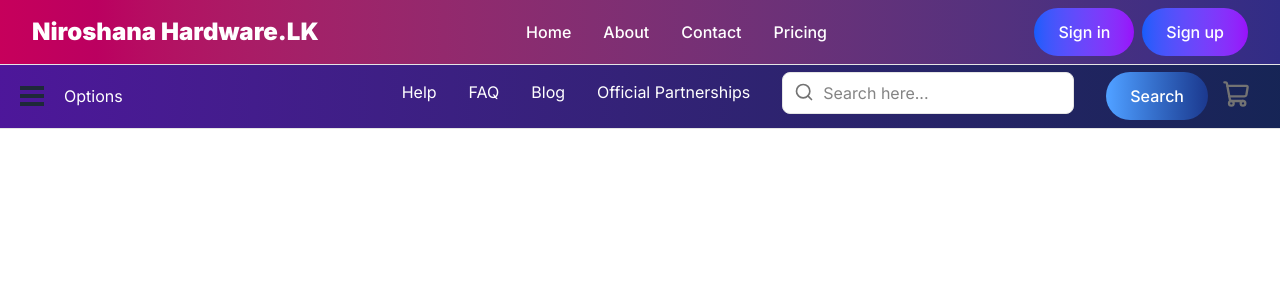
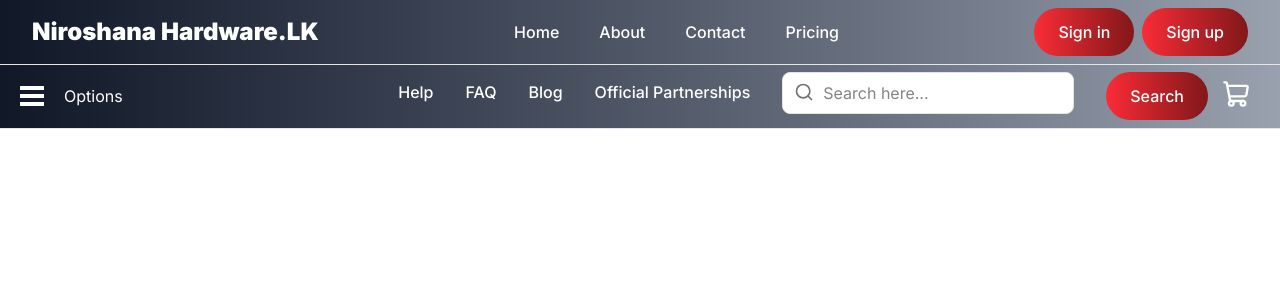
Before and after one commit to Lil-ice-Cloud/Niroshana-Hardware-Digital-Commerce-Platform, a Next.js app: page / in a window 1280 px wide. Shown: the top 300 px of the page. Built offline with nearby package versions, Linux system fonts and the light colour scheme.

Commit message:
sidebar colors

```diff
--- a/components/ui/Navbar/Navbar.tsx
+++ b/components/ui/Navbar/Navbar.tsx
@@ -16,8 +16,8 @@ export default function Navbar () {
         right-0
         z-50
         bg-linear-to-r
-        from-pink-700
-        to-indigo-900
+        to-gray-400
+        from-gray-900
         backdrop-blur-md
         border-b
         border-border
@@ -62,6 +62,9 @@ export default function Navbar () {
                                     key={item.link}
                                     href={item.link}
                                     className="
+                                    hover:bg-red-700
+                                    p-1
+                                    rounded-lg
                                     text-white
                                     font-medium
                                     ">
@@ -79,31 +82,33 @@ export default function Navbar () {
                     ">
                         <button className="
                         bg-linear-to-r
-                        from-blue-600
-                        to-purple-600
-                        hover:from-green-400
-                        hover:to-indigo-600
+                        from-red-500
+                        to-red-900
+                        hover:from-red-900
+                        hover:to-red-500
                         text-white
                         transition-colors
                         font-medium
                         rounded-full
                         px-6
                         py-3
+                        cursor-pointer
                         ">
                             Sign in
                         </button>
                         <button className="
                         bg-linear-to-r
-                        from-blue-600
-                        to-purple-600
-                        hover:from-green-400
-                        hover:to-indigo-600
+                        from-red-500
+                        to-red-900
+                        hover:from-red-900
+                        hover:to-red-500
                         text-white
                         transition-colors
                         font-medium
                         rounded-full
                         px-6
                         py-3
+                        cursor-pointer
                         ">
                             Sign up
                         </button>
--- a/components/ui/SideBar/Sidebar.tsx
+++ b/components/ui/SideBar/Sidebar.tsx
@@ -1,6 +1,6 @@
 "use client";
 import { useState } from "react";
-import { Settings } from "lucide-react";
+import {Settings, Users} from "lucide-react";
 import PriceRangeSlider from "@/components/ui/SideBar/PriceRangeSlider";
 
 export default function Sidebar() {
@@ -17,17 +17,17 @@ export default function Sidebar() {
                 p-5
                 flex
                 gap-5
-
                 ">
                     {/* Naw bar animation */}
                     <button onClick={toggleNav} className={`
                     space-y-1
+                    cursor-pointer
                     `}>
                         <span className={`
                         block
                         h-1
                         w-6
-                        bg-gray-800
+                        bg-white
                         ${isOpen ?
                             "rotate-45 " +
                             "translate-y-2" : ''
@@ -37,7 +37,7 @@ export default function Sidebar() {
                             `block
                             h-1
                             w-6
-                            bg-gray-800
+                            bg-white
                         ${isOpen ?
                                 "opacity-0" : ''
                             }`}></span>
@@ -46,7 +46,7 @@ export default function Sidebar() {
                         block
                         h-1
                         w-6
-                        bg-gray-800
+                        bg-white
                         ${isOpen ?
                             "-rotate-45 " +
                             "-translate-y-2" : ''
@@ -60,9 +60,9 @@ export default function Sidebar() {
                 {/* Sidebar content with hover animation */}
                 <div className={`
                 bg-linear-to-r
-                from-blue-950
-                to-gray-800
-                text-white
+              to-gray-600
+              from-gray-900
+              text-white
                 h-screen
                 w-70
                 top-0
@@ -113,22 +113,25 @@ export default function Sidebar() {
                         <li className="
                         hover:bg-blue-300
                         p-2
-                        rounded-lg">
+                        rounded-lg
+                        ">
                             <a href="#">
                                 Phone
                             </a>
                         </li>
                         {/* Settings icon */}
                         <li className="
+                        cursor-pointer
                         bg-linear-to-r
-                        from-blue-400
-                        to-blue-900
-                        hover:from-blue-900
-                        hover:to-blue-400
+                        from-red-500
+                        to-red-900
+                        hover:from-red-900
+                        hover:to-red-500
                         p-2
                         rounded-lg
                         ">
                             <button className="
+                            cursor-pointer
                             flex
                             item-center
                             gap-2
@@ -136,6 +139,7 @@ export default function Sidebar() {
                             rounded
                             ">
                                 <Settings className="
+                                cursor-pointer
                                 w-10
                                 h-auto
                                 text-blue-200
@@ -148,6 +152,39 @@ export default function Sidebar() {
                                 </span>
                             </button>
                         </li>
+                        {/* Accounts icon */}
+                        <li className="
+                        cursor-pointer
+                        bg-linear-to-r
+                        from-red-500
+                        to-red-900
+                        hover:from-red-900
+                        hover:to-red-500
+                        p-2
+                        rounded-lg
+                        ">
+                            <button className="
+                            cursor-pointer
+                            flex
+                            item-center
+                            gap-2
+                            p-2
+                            rounded
+                            ">
+                                <Users className="
+                                cursor-pointer
+                                w-10
+                                h-auto
+                              text-blue-200
+                                hover:animate-spin
+                                "/>
+                                <span className="
+                                p-2
+                                ">
+                                    Accounts
+                                </span>
+                            </button>
+                        </li>
                     </ul>
                 </div>
             </div>
--- a/components/ui/Top-Panel/Top-Panel.tsx
+++ b/components/ui/Top-Panel/Top-Panel.tsx
@@ -14,8 +14,8 @@ export default function TopPanel () {
     return (
         <nav className="
         bg-linear-to-r
-      from-violet-900
-      to-blue-950
+      to-gray-400
+      from-gray-900
         fixed
         top-16
         left-0
@@ -63,8 +63,12 @@ export default function TopPanel () {
                                 <Link
                                     key={item.link}
                                     href={item.link}
-                                    className=""
-                                >
+                                    className="
+                                  hover:bg-red-700
+                                    cursor-pointer
+                                    rounded-lg
+                                    font-medium
+                                    ">
                                     {item.name}
                                 </Link>
                             ))}
@@ -78,8 +82,8 @@ export default function TopPanel () {
                         <div>
                             <button className="
                                 bg-linear-to-r
-                                from-blue-400
-                                to-blue-900
+                                from-red-500
+                                to-red-900
                                 text-white
                                 transition-colors
                                 font-medium
@@ -100,9 +104,9 @@ export default function TopPanel () {
                                     className="
                                     relative
                                     p-2
-                                    text-muted-foreground
                                     hover:text-foreground
                                     transition-colors
+                                  text-white
                                     duration-200
                                     my-8
                                     ">
```
